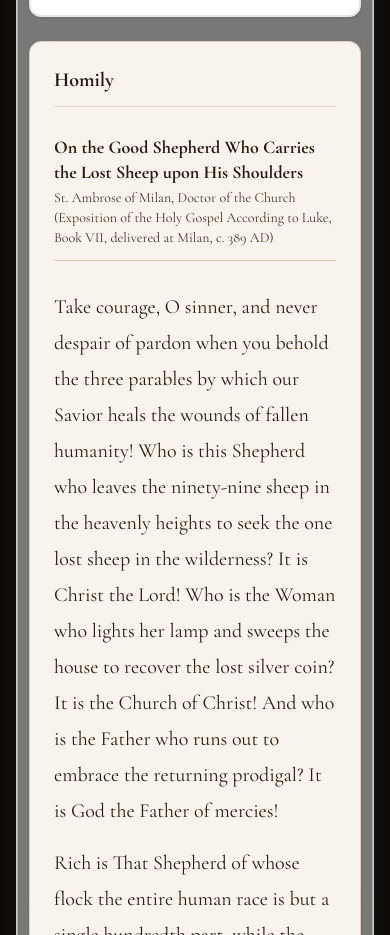
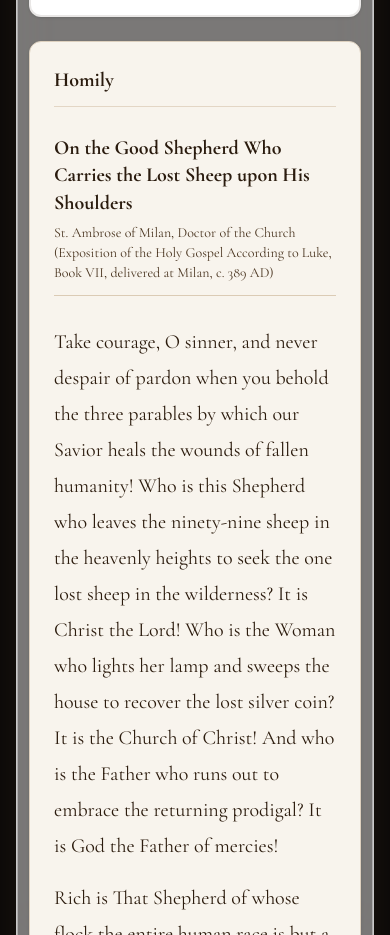
Before and after one commit to codemode11/soul-sanctum-live, a React (Vite) app: page / in a window 390 px wide. Shown: the part 5120-6055 px from the top of the page. Built offline with nearby package versions, Linux system fonts and the light colour scheme.

Commit message:
style: update homily typography for better readability
Increase font sizes for homily titles and adjust spacing for improved visual hierarchy on larger screens.

```diff
--- a/src/components/DailyMassReadingsView.tsx
+++ b/src/components/DailyMassReadingsView.tsx
@@ -632,9 +632,9 @@ ${reading.gospel.text}`;
 
             <div className="pt-2 space-y-4">
               <div>
-                <h3 className="font-serif text-lg sm:text-xl font-bold text-[#2A1B0E] leading-snug">
+                <h3 className="font-serif text-xl sm:text-2xl md:text-3xl font-bold text-[#2A1B0E] leading-snug">
                   <span className="block">{dailyHomily.homilyTitle}</span>
-                  <span className="block text-sm sm:text-base font-normal text-[#4A3520] mt-1">
+                  <span className="block text-sm sm:text-base font-normal text-[#4A3520] mt-1.5">
                     {dailyHomily.homilyAttribution}
                   </span>
                 </h3>
```
